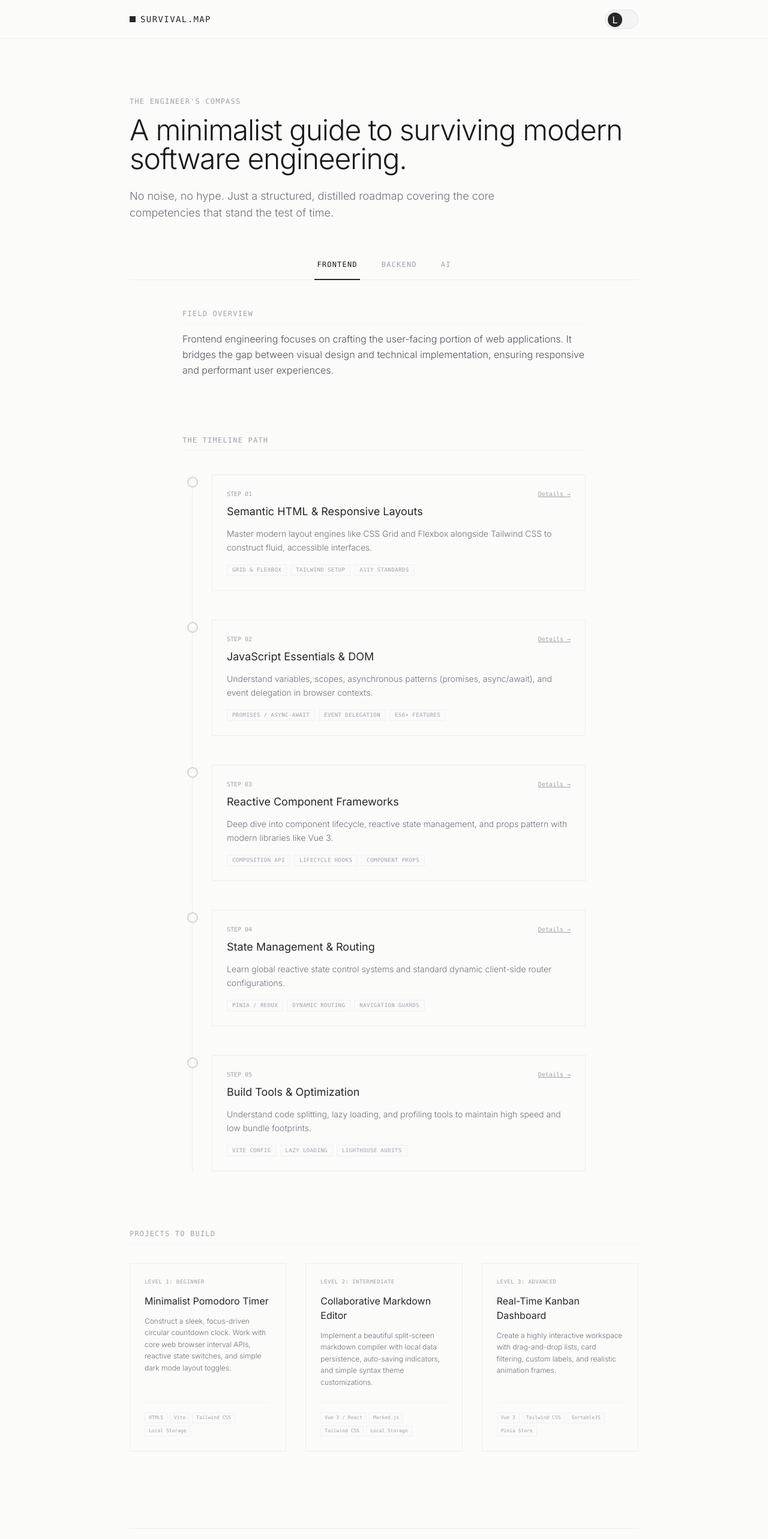
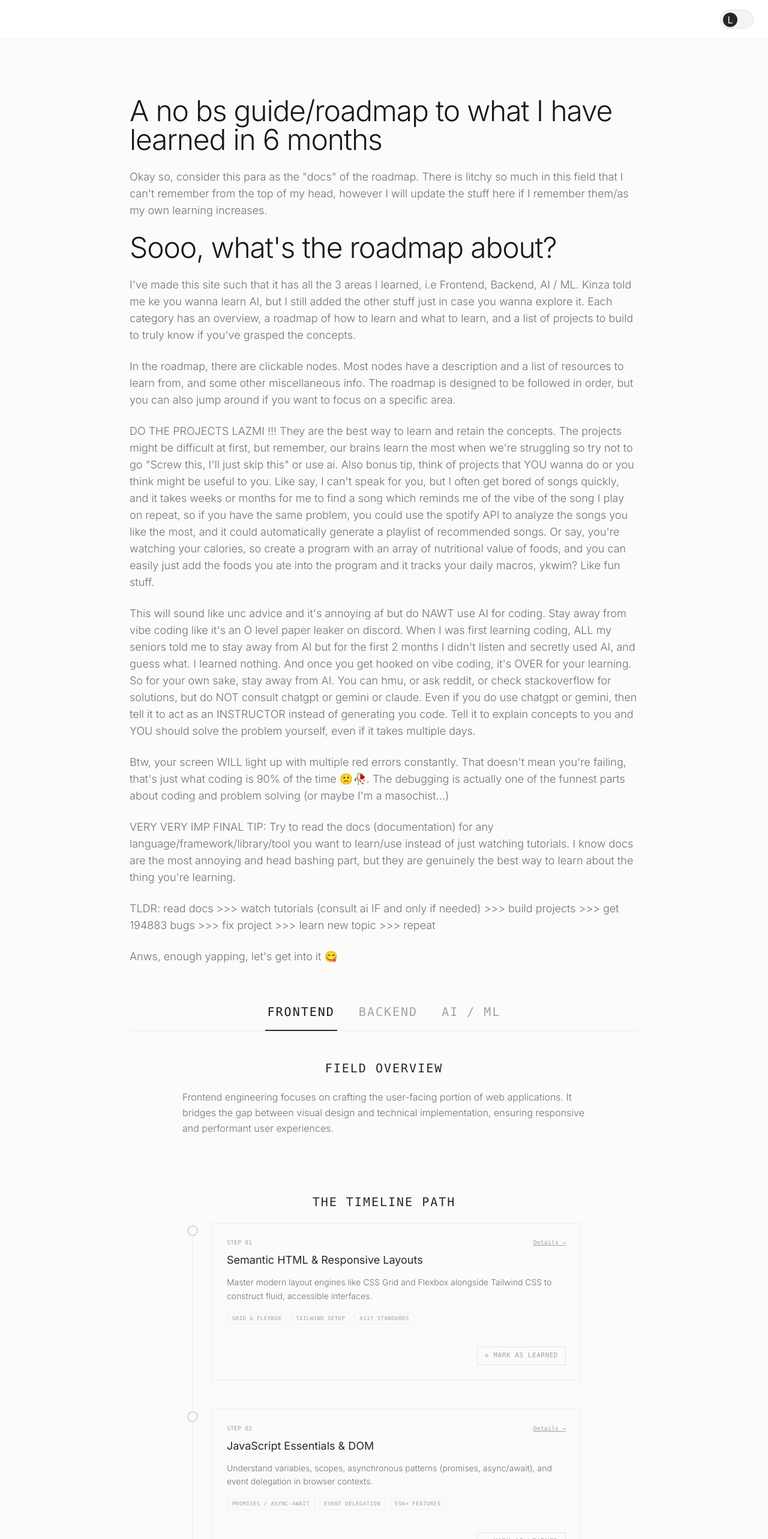
Before and after one commit to aaliyann-exe/coding-survival-roadmap, a Vue app: page / in a window 1280 px wide. Shown: the top 2566 px of the page at 60% size. Built offline with nearby package versions, Linux system fonts and the light colour scheme.

Commit message:
Major changes

```diff
--- a/src/App.vue
+++ b/src/App.vue
@@ -4,6 +4,20 @@ import RoadmapTimeline from "./components/RoadmapTimeline.vue";
 import Modal from "./components/Modal.vue";
 
 const isDark = ref(false);
+const projectCarouselRef = ref(null);
+
+const scrollProjects = (direction) => {
+  if (projectCarouselRef.value) {
+    const cardWidth = projectCarouselRef.value.children[0]?.offsetWidth || 300;
+    const gap = 32; // gap-8 = 32px
+    const scrollAmount =
+      direction === "left" ? -(cardWidth + gap) : cardWidth + gap;
+    projectCarouselRef.value.scrollBy({
+      left: scrollAmount,
+      behavior: "smooth",
+    });
+  }
+};
 
 const toggleDarkMode = () => {
   isDark.value = !isDark.value;
@@ -31,7 +45,7 @@ onMounted(() => {
 
 // Tab state
 const activeTab = ref("Frontend");
-const tabs = ["Frontend", "Backend", "AI"];
+const tabs = ["Frontend", "Backend", "AI / ML"];
 
 // Modal state
 const isModalOpen = ref(false);
@@ -56,7 +70,8 @@ const overviews = {
     "Frontend engineering focuses on crafting the user-facing portion of web applications. It bridges the gap between visual design and technical implementation, ensuring responsive and performant user experiences.",
   Backend:
     "Backend engineering manages the server-side logic, databases, APIs, and architecture that power web applications. It focuses on system reliability, secure data flows, and performant server processes.",
-  AI: "Artificial Intelligence integration leverages powerful machine learning models to solve complex cognitive tasks. It connects modern applications with intelligent logic, vector reasoning, and real-time generation.",
+  "AI / ML":
+    "Artificial Intelligence integration leverages powerful machine learning models to solve complex cognitive tasks. It connects modern applications with intelligent logic, vector reasoning, and real-time generation.",
 };
 
 // 4-5 dummy data nodes for the roadmap
@@ -239,7 +254,7 @@ const roadmapData = {
       ],
     },
   ],
-  AI: [
+  "AI / ML": [
     {
       step: "01",
       title: "Python & Foundational AI APIs",
@@ -390,7 +405,7 @@ const projectTiers = {
       ],
     },
   ],
-  AI: [
+  "AI / ML": [
     {
       level: "Level 1: Beginner",
       title: "Semantic Document Searcher",
@@ -435,22 +450,9 @@ const generalAdvice = [
   >
     <!-- Header -->
     <header
-      class="border-b border-zinc-200/60 dark:border-zinc-800/60 sticky top-0 bg-[#fbfbfa]/85 dark:bg-[#0c0c0d]/85 backdrop-blur-sm z-50"
+      class="border-b border-zinc-200/60 dark:border-zinc-800/60 sticky top-0 bg-white/85 dark:bg-zinc-900/85 backdrop-blur-sm z-50"
     >
-      <div
-        class="max-w-4xl mx-auto px-6 h-16 flex items-center justify-between"
-      >
-        <div class="flex items-center gap-2">
-          <!-- Minimalist logo -->
-          <div
-            class="w-2.5 h-2.5 bg-zinc-800 dark:bg-zinc-100 rounded-none"
-          ></div>
-          <span class="font-mono text-sm tracking-widest uppercase font-medium"
-            >survival.map</span
-          >
-        </div>
-
-        <!-- Dark/Light Mode Toggle Switch -->
+      <div class="mx-auto px-6 h-16 flex items-center justify-end">
         <button
           @click="toggleDarkMode"
           class="group relative flex items-center justify-between w-14 h-8 px-1 rounded-full focus:outline-none border border-zinc-200 dark:border-zinc-700 bg-zinc-100 dark:bg-zinc-800 transition-colors duration-300 hover:border-zinc-700 dark:hover:border-zinc-200"
@@ -473,21 +475,105 @@ const generalAdvice = [
     <main class="flex-grow max-w-4xl w-full mx-auto px-6 py-16 md:py-24">
       <!-- Hero Section -->
       <section class="mb-16 text-left">
-        <p
-          class="font-mono text-xs uppercase tracking-widest text-zinc-400 dark:text-zinc-500 mb-4"
-        >
-          the engineer's compass
-        </p>
         <h1
           class="text-3xl md:text-5xl font-light tracking-tight text-zinc-900 dark:text-zinc-100 mb-6 leading-tight"
         >
-          A minimalist guide to surviving modern software engineering.
+          A no bs guide/roadmap to what I have learned in 6 months
         </h1>
         <p
-          class="text-zinc-500 dark:text-zinc-400 text-base md:text-lg max-w-2xl leading-relaxed font-light"
+          class="text-zinc-500 dark:text-zinc-400 text-base md:text-lg leading-relaxed font-light"
         >
-          No noise, no hype. Just a structured, distilled roadmap covering the
-          core competencies that stand the test of time.
+          Okay so, consider this para as the "docs" of the roadmap. There is
+          litchy so much in this field that I can't remember from the top of my
+          head, however I will update the stuff here if I remember them/as my
+          own learning increases.
+        </p>
+        <h1
+          class="text-3xl md:text-5xl font-light tracking-tight text-zinc-900 dark:text-zinc-100 mt-6 mb-6 leading-tight"
+        >
+          Sooo, what's the roadmap about?
+        </h1>
+        <p
+          class="text-zinc-500 dark:text-zinc-400 text-base md:text-lg mb-6 leading-relaxed font-light"
+        >
+          I've made this site such that it has all the 3 areas I learned, i.e
+          Frontend, Backend, AI / ML. Kinza told me ke you wanna learn AI, but I
+          still added the other stuff just in case you wanna explore it. Each
+          category has an overview, a roadmap of how to learn and what to learn,
+          and a list of projects to build to truly know if you've grasped the
+          concepts.
+        </p>
+        <p
+          class="text-zinc-500 dark:text-zinc-400 text-base md:text-lg mb-6 leading-relaxed font-light"
+        >
+          In the roadmap, there are clickable nodes. Most nodes have a
+          description and a list of resources to learn from, and some other
+          miscellaneous info. The roadmap is designed to be followed in order,
+          but you can also jump around if you want to focus on a specific area.
+        </p>
+
+        <p
+          class="text-zinc-500 dark:text-zinc-400 text-base md:text-lg mb-6 leading-relaxed font-light"
+        >
+          DO THE PROJECTS LAZMI !!! They are the best way to learn and retain
+          the concepts. The projects might be difficult at first, but remember,
+          our brains learn the most when we're struggling so try not to go
+          "Screw this, I'll just skip this" or use ai. Also bonus tip, think of
+          projects that YOU wanna do or you think might be useful to you. Like
+          say, I can't speak for you, but I often get bored of songs quickly,
+          and it takes weeks or months for me to find a song which reminds me of
+          the vibe of the song I play on repeat, so if you have the same
+          problem, you could use the spotify API to analyze the songs you like
+          the most, and it could automatically generate a playlist of
+          recommended songs. Or say, you're watching your calories, so create a
+          program with an array of nutritional value of foods, and you can
+          easily just add the foods you ate into the program and it tracks your
+          daily macros, ykwim? Like fun stuff.
+        </p>
+        <p
+          class="text-zinc-500 dark:text-zinc-400 text-base md:text-lg mb-6 leading-relaxed font-light"
+        >
+          This will sound like unc advice and it's annoying af but do NAWT use
+          AI for coding. Stay away from vibe coding like it's an O level paper
+          leaker on discord. When I was first learning coding, ALL my seniors
+          told me to stay away from AI but for the first 2 months I didn't
+          listen and secretly used AI, and guess what. I learned nothing. And
+          once you get hooked on vibe coding, it's OVER for your learning. So
+          for your own sake, stay away from AI. You can hmu, or ask reddit, or
+          check stackoverflow for solutions, but do NOT consult chatgpt or
+          gemini or claude. Even if you do use chatgpt or gemini, then tell it
+          to act as an INSTRUCTOR instead of generating you code. Tell it to
+          explain concepts to you and YOU should solve the problem yourself,
+          even if it takes multiple days.
+        </p>
+        <p
+          class="text-zinc-500 dark:text-zinc-400 text-base md:text-lg mb-6 leading-relaxed font-light"
+        >
+          Btw, your screen WILL light up with multiple red errors constantly.
+          That doesn't mean you're failing, that's just what coding is 90% of
+          the time 🙁🥀. The debugging is actually one of the funnest parts
+          about coding and problem solving (or maybe I'm a masochist...)
+        </p>
+        <p
+          class="text-zinc-500 dark:text-zinc-400 text-base md:text-lg mb-6 leading-relaxed font-light"
+        >
+          VERY VERY IMP FINAL TIP: Try to read the docs (documentation) for any
+          language/framework/library/tool you want to learn/use instead of just
+          watching tutorials. I know docs are the most annoying and head bashing
+          part, but they are genuinely the best way to learn about the thing
+          you're learning.
+        </p>
+        <p
+          class="text-zinc-500 dark:text-zinc-400 text-base md:text-lg mb-6 leading-relaxed font-light"
+        >
+          TLDR: read docs >>> watch tutorials (consult ai IF and only if needed)
+          >>> build projects >>> get 194883 bugs >>> fix project >>> learn new
+          topic >>> repeat
+        </p>
+        <p
+          class="text-zinc-500 dark:text-zinc-400 text-base md:text-lg leading-relaxed font-light"
+        >
+          Anws, enough yapping, let's get into it 😋
         </p>
       </section>
 
@@ -501,7 +587,7 @@ const generalAdvice = [
               v-for="tab in tabs"
               :key="tab"
               @click="activeTab = tab"
-              class="pb-4 px-1 font-mono text-xs uppercase tracking-widest transition-all duration-300 border-b-2 bg-transparent focus:outline-none"
+              class="pb-4 px-1 font-mono text-xl uppercase tracking-widest transition-all duration-300 border-b-2 bg-transparent focus:outline-none"
               :class="
                 activeTab === tab
                   ? 'border-zinc-800 dark:border-zinc-100 text-zinc-900 dark:text-zinc-100 font-medium'
@@ -516,46 +602,72 @@ const generalAdvice = [
 
       <!-- 3-Tab Restructured Dynamic Core Area -->
       <div class="space-y-24">
-        <!-- 1. Overview Section -->
-        <section class="text-left max-w-2xl mx-auto">
+        <section class="max-w-2xl mx-auto">
           <h2
-            class="font-mono text-xs uppercase tracking-widest text-zinc-400 dark:text-zinc-500 mb-3 border-b border-zinc-100 dark:border-zinc-900/50 pb-2"
+            class="font-mono text-xl max-w-52 mx-auto text-center uppercase tracking-widest text-zinc-800 dark:text-zinc-200 mb-3 border-b border-zinc-100 dark:border-zinc-400 pb-2"
           >
             Field Overview
           </h2>
           <p
-            class="text-zinc-600 dark:text-zinc-300 text-base leading-relaxed font-light"
+            class="text-zinc-500 dark:text-zinc-400 text-base leading-relaxed font-light"
           >
             {{ overviews[activeTab] }}
           </p>
         </section>
 
-        <!-- 2. The Roadmap Section (Timeline) -->
         <section class="max-w-2xl mx-auto">
           <h2
-            class="font-mono text-xs uppercase tracking-widest text-zinc-400 dark:text-zinc-500 mb-10 text-left border-b border-zinc-100 dark:border-zinc-900/50 pb-2"
+            class="font-mono text-xl max-w-64 mx-auto text-center uppercase tracking-widest text-zinc-800 dark:text-zinc-200 mb-3 border-b border-zinc-100 dark:border-zinc-400 pb-2"
           >
             The Timeline Path
           </h2>
+          <div class="max-h-[580px] overflow-y-auto pr-2 custom-scrollbar">
             <RoadmapTimeline
               :items="roadmapData[activeTab]"
               @node-click="openDetailsModal"
             />
+          </div>
         </section>
 
-        <!-- 3. Projects Section -->
-        <section class="max-w-4xl mx-auto text-left">
+        <section class="max-w-4xl mx-auto text-left relative group/carousel">
           <h2
-            class="font-mono text-xs uppercase tracking-widest text-zinc-400 dark:text-zinc-500 mb-8 border-b border-zinc-100 dark:border-zinc-900/50 pb-2"
+            class="font-mono text-xl max-w-72 mx-auto text-center justify-center uppercase tracking-widest text-zinc-800 dark:text-zinc-200 mb-8 border-b border-zinc-100 dark:border-zinc-400 pb-2"
           >
             Projects to Build
           </h2>
 
-          <div class="grid grid-cols-1 md:grid-cols-3 gap-8">
+          <!-- Carousel Container with Arrows -->
+          <div class="relative px-4">
+            <!-- Left Arrow Button -->
+            <button
+              @click="scrollProjects('left')"
+              class="absolute left-[-24px] top-1/2 -translate-y-1/2 z-10 w-10 h-10 rounded-full border border-zinc-200 dark:border-zinc-800 bg-white dark:bg-zinc-950 flex items-center justify-center hover:bg-zinc-50 dark:hover:bg-zinc-900 transition-all shadow-sm focus:outline-none"
+              aria-label="Previous project"
+            >
+              <svg
+                class="w-5 h-5 text-zinc-500 dark:text-zinc-400"
+                fill="none"
+                stroke="currentColor"
+                viewBox="0 0 24 24"
+              >
+                <path
+                  stroke-linecap="round"
+                  stroke-linejoin="round"
+                  stroke-width="2"
+                  d="M15 19l-7-7 7-7"
+                />
+              </svg>
+            </button>
+
+            <!-- Scrollable Track -->
+            <div
+              ref="projectCarouselRef"
+              class="flex gap-8 overflow-x-auto scroll-smooth snap-x snap-mandatory no-scrollbar pb-2"
+            >
               <div
                 v-for="project in projectTiers[activeTab]"
                 :key="project.level"
-              class="p-6 border border-zinc-200/60 dark:border-zinc-800/60 flex flex-col justify-between"
+                class="min-w-full md:min-w-[calc(33.3333%-21.33px)] snap-start p-6 border border-zinc-200/60 dark:border-zinc-800/60 flex flex-col justify-between"
               >
                 <div>
                   <span
@@ -589,6 +701,28 @@ const generalAdvice = [
                   </div>
                 </div>
               </div>
+            </div>
+
+            <!-- Right Arrow Button -->
+            <button
+              @click="scrollProjects('right')"
+              class="absolute right-[-24px] top-1/2 -translate-y-1/2 z-10 w-10 h-10 rounded-full border border-zinc-200 dark:border-zinc-800 bg-white dark:bg-zinc-950 flex items-center justify-center hover:bg-zinc-50 dark:hover:bg-zinc-900 transition-all shadow-sm focus:outline-none"
+              aria-label="Next project"
+            >
+              <svg
+                class="w-5 h-5 text-zinc-500 dark:text-zinc-400"
+                fill="none"
+                stroke="currentColor"
+                viewBox="0 0 24 24"
+              >
+                <path
+                  stroke-linecap="round"
+                  stroke-linejoin="round"
+                  stroke-width="2"
+                  d="M9 5l7 7-7 7"
+                />
+              </svg>
+            </button>
           </div>
         </section>
       </div>
@@ -648,25 +782,21 @@ const generalAdvice = [
         class="max-w-4xl mx-auto px-6 py-8 flex flex-col md:flex-row items-center justify-between gap-4"
       >
         <div class="text-left">
-          <span class="font-mono text-[11px] text-zinc-400 dark:text-zinc-500"
-            >© 2026 CODING SURVIVAL ROADMAP.</span
+          <span class="font-mono text-[15px] text-zinc-400 dark:text-zinc-500"
+            >Some useful links 🤓👉</span
           >
         </div>
-        <div class="flex gap-6 font-mono text-[11px]">
-          <a
-            href="#"
-            class="text-zinc-400 hover:text-zinc-800 dark:text-zinc-500 dark:hover:text-zinc-100 transition-colors duration-200"
-            >ROADMAP</a
-          >
+        <div class="flex gap-12 font-mono text-[15px]">
           <a
             href="#"
             class="text-zinc-400 hover:text-zinc-800 dark:text-zinc-500 dark:hover:text-zinc-100 transition-colors duration-200"
             >RESOURCES</a
           >
           <a
-            href="#"
+            href="https://youtu.be/QDia3e12czc"
+            target="_blank"
             class="text-zinc-400 hover:text-zinc-800 dark:text-zinc-500 dark:hover:text-zinc-100 transition-colors duration-200"
-            >GITHUB</a
+            >TOP SECRET</a
           >
         </div>
       </div>
--- a/src/components/RoadmapTimeline.vue
+++ b/src/components/RoadmapTimeline.vue
@@ -1,4 +1,6 @@
 <script setup>
+import { ref, onMounted } from "vue";
+
 defineProps({
   items: {
     type: Array,
@@ -7,6 +9,27 @@ defineProps({
 });
 
 defineEmits(["node-click"]);
+
+const completedSteps = ref({});
+
+onMounted(() => {
+  const saved = localStorage.getItem("roadmap-completed-steps");
+  if (saved) {
+    try {
+      completedSteps.value = JSON.parse(saved);
+    } catch (e) {
+      completedSteps.value = {};
+    }
+  }
+});
+
+const toggleCompleted = (title) => {
+  completedSteps.value[title] = !completedSteps.value[title];
+  localStorage.setItem(
+    "roadmap-completed-steps",
+    JSON.stringify(completedSteps.value),
+  );
+};
 </script>
 
 <template>
@@ -24,8 +47,14 @@ defineEmits(["node-click"]);
         class="absolute -left-[41px] top-1 w-[18px] h-[18px] rounded-full bg-[#fbfbfa] dark:bg-[#0c0c0d] border-2 border-zinc-300 dark:border-zinc-700 group-hover:border-zinc-800 dark:group-hover:border-zinc-100 transition-colors duration-300 flex items-center justify-center focus:outline-none focus:ring-1 focus:ring-zinc-400 dark:focus:ring-zinc-600"
         aria-label="View details"
       >
+        <!-- Bullet which will light green when a step is toggled as "Completed" -->
         <span
-          class="w-1.5 h-1.5 rounded-full bg-transparent group-hover:bg-zinc-800 dark:group-hover:bg-zinc-100 transition-colors duration-300"
+          class="w-1.5 h-1.5 rounded-full transition-colors duration-300"
+          :class="
+            completedSteps[item.title]
+              ? 'bg-emerald-400 dark:bg-emerald-800'
+              : 'bg-transparent group-hover:bg-zinc-800 dark:group-hover:bg-zinc-100'
+          "
         ></span>
       </button>
 
@@ -65,6 +94,31 @@ defineEmits(["node-click"]);
             {{ milestone }}
           </li>
         </ul>
+
+        <!-- Toggle Button for Completed Step -->
+        <div
+          class="mt-5 pt-4 border-t border-zinc-100 dark:border-zinc-900/50 flex justify-end"
+        >
+          <button
+            @click.stop="toggleCompleted(item.title)"
+            class="flex items-center gap-2 px-3 py-1.5 font-mono text-[11px] tracking-wider uppercase border transition-all duration-300"
+            :class="
+              completedSteps[item.title]
+                ? 'bg-emerald-500/10 border-emerald-500/30 text-emerald-600 dark:text-emerald-400'
+                : 'border-zinc-200 dark:border-zinc-800 text-zinc-400 hover:text-zinc-600 dark:hover:text-zinc-300 bg-transparent'
+            "
+          >
+            <span
+              class="w-1.5 h-1.5 rounded-full transition-colors duration-300"
+              :class="
+                completedSteps[item.title]
+                  ? 'bg-emerald-500'
+                  : 'bg-zinc-300 dark:bg-zinc-700'
+              "
+            ></span>
+            {{ completedSteps[item.title] ? "Learned" : "Mark as Learned" }}
+          </button>
+        </div>
       </div>
     </div>
   </div>
--- a/src/style.css
+++ b/src/style.css
@@ -20,3 +20,28 @@
     @apply bg-[#fbfbfa] text-zinc-800 dark:bg-[#0c0c0d] dark:text-zinc-100 transition-colors duration-300 antialiased;
   }
 }
+
+/* Custom scrollbar style */
+.custom-scrollbar::-webkit-scrollbar {
+  width: 6px;
+}
+.custom-scrollbar::-webkit-scrollbar-track {
+  background: transparent;
+}
+.custom-scrollbar::-webkit-scrollbar-thumb {
+  background-color: rgb(212 212 216 / 0.5); /* zinc-300 */
+  border-radius: 3px;
+}
+.dark .custom-scrollbar::-webkit-scrollbar-thumb {
+  background-color: rgb(63 63 70 / 0.5); /* zinc-700 */
+}
+
+/* Hide scrollbar for Chrome, Safari and Opera */
+.no-scrollbar::-webkit-scrollbar {
+  display: none;
+}
+/* Hide scrollbar for IE, Edge and Firefox */
+.no-scrollbar {
+  -ms-overflow-style: none; /* IE and Edge */
+  scrollbar-width: none; /* Firefox */
+}
```
Lines whose indentation alone changed are shown as unchanged.
